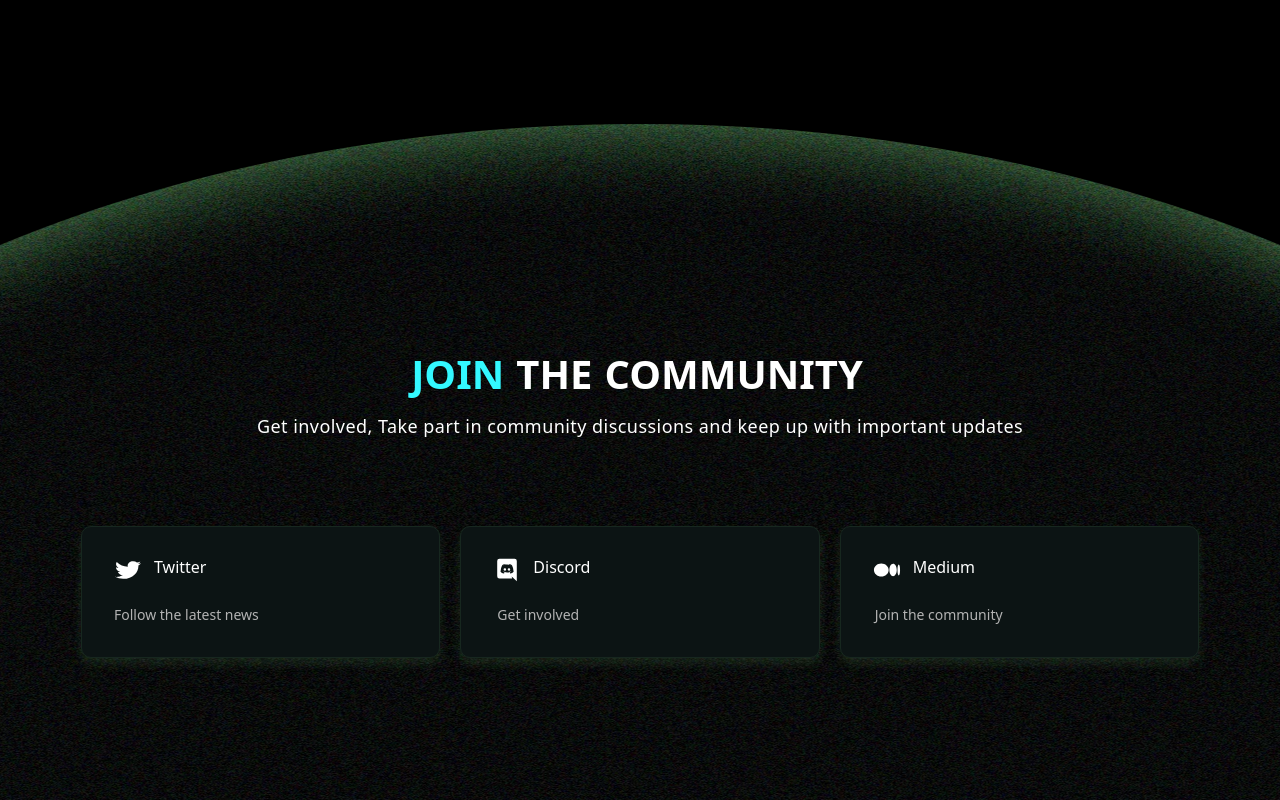
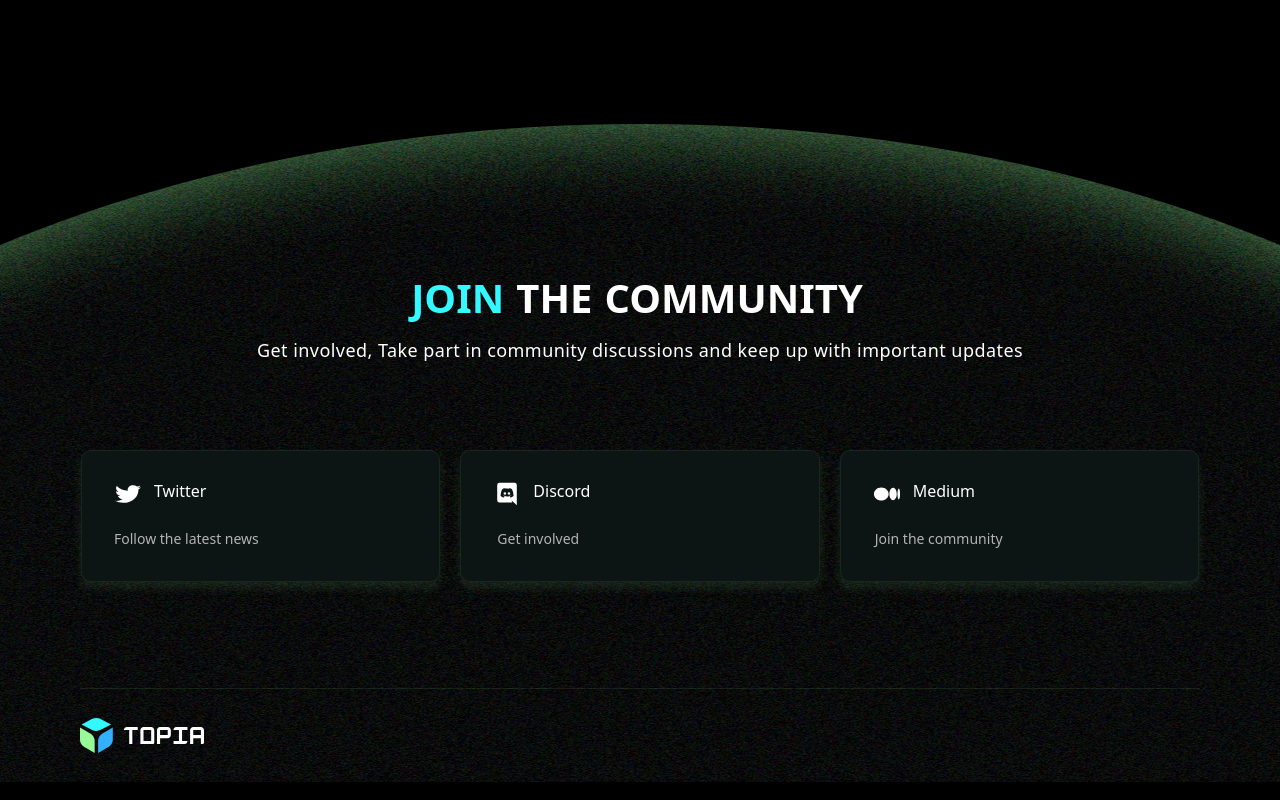
Before and after one commit to TopiaNetwork/topia-network, a Next.js app: page / in a window 1280 px wide. Shown: the part 5560-6360 px from the top of the page. Built offline with nearby package versions, Linux system fonts and the light colour scheme.

Commit message:
Update Footer style

```diff
--- a/src/components/nav/RootFooter.tsx
+++ b/src/components/nav/RootFooter.tsx
@@ -10,7 +10,7 @@ import {
 
 export const RootFooter = () => {
   return (
-    <div className="mt-48 bg-[url('/img/bg_footer.webp')] bg-top bg-repeat-y pt-[220px]">
+    <div className="mt-48 bg-[url('/img/bg_footer.webp')] bg-top bg-repeat-y pt-36">
       <div className="flex justify-center">
         <div className="w-[1150px] max-w-[1150px]">
           <div className="mx-4 flex justify-center">
@@ -105,7 +105,7 @@ export const RootFooter = () => {
       </div>
 
       <div className="flex justify-center">
-        <div className="mx-4 mt-[288px] flex h-[94px] max-w-[1120px] flex-auto items-center justify-between border-t border-solid border-[rgba(150,250,150,0.1)]">
+        <div className="mx-4 mt-24 flex h-[94px] max-w-[1120px] flex-auto items-center justify-between border-t border-solid border-[rgba(150,250,150,0.1)]">
           <img className="w-[124px]" src="/img/topia.svg" alt="" />
           <div className="flex items-center">
             {/*<div className="mx-1.5 rounded-full border border-solid border-[#17271F] bg-[#0C1414] px-5 py-1.5 text-sm shadow-[0_1px_3px_rgba(150,250,150,0.1)]">*/}
```
Also changed, not shown: public/img/bg_footer.webp.
